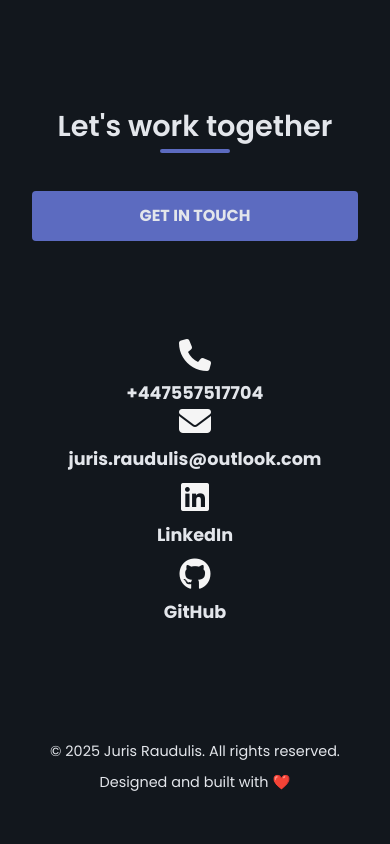
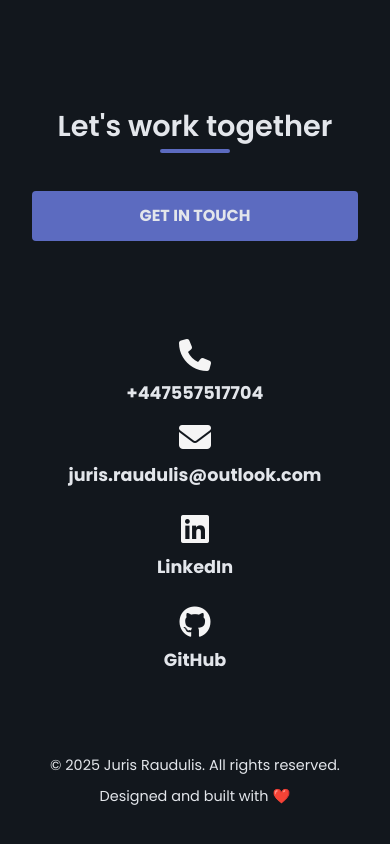
Before and after one commit to jraudulis/portfolio-website, a website: page index.html in a window 390 px wide. Shown: the part 8017-8861 px from the top of the page. Drawn offline with nearby package versions, Linux system fonts and the light colour scheme.

Commit message:
Small changes

```diff
--- a/style.css
+++ b/style.css
@@ -744,6 +744,7 @@ footer p {
   .contact-info {
     flex-direction: column;
     align-items: center;
+    gap: var(--spacing-sm);
   }
 
   footer {
```
